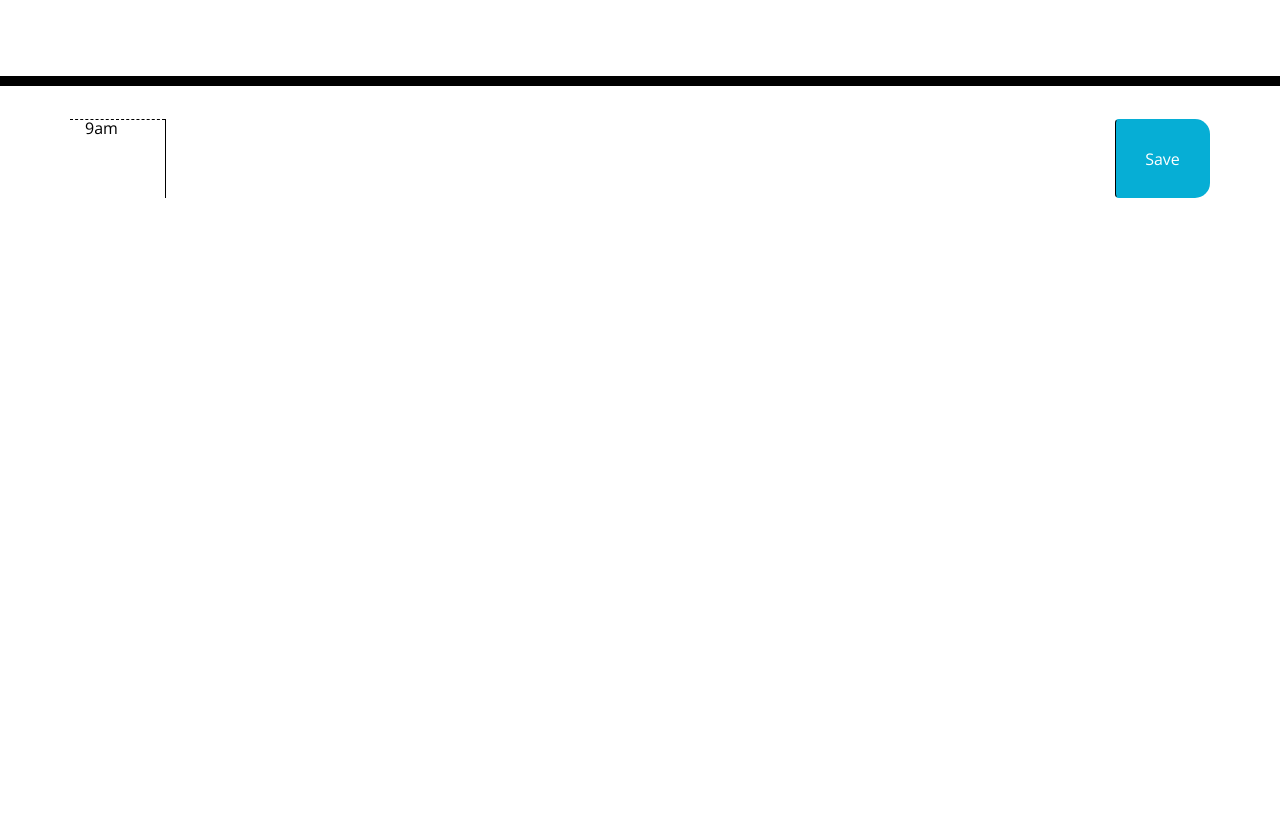
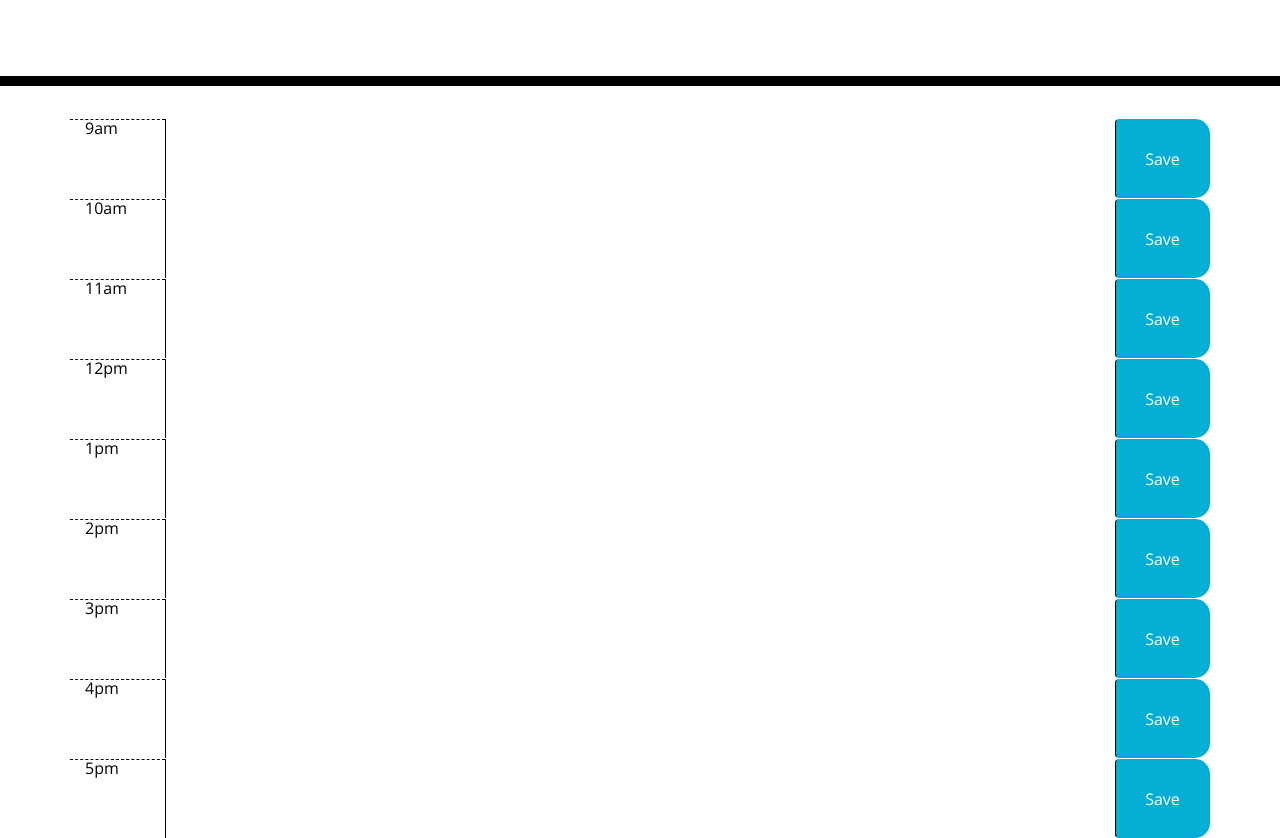
Before and after one commit to dnfrancis22/work-day-planner, a plain HTML site: page index.html in a window 1280 px wide. Shown: the part 182-1020 px from the top of the page. Before the commit the page ends 800 px from the top, so only its background shows below. Drawn offline with nearby package versions, Linux system fonts and the light colour scheme.

Commit message:
added the rest of the time blocks

```diff
--- a/index.html
+++ b/index.html
@@ -35,6 +35,46 @@
         <textarea class="col-sm-10 description"></textarea>
         <button class="saveBtn btn col-sm-1">Save</button>
       </div>
+      <div class="row time block">
+        <div class="col-sm-1 hour">10am</div>
+        <textarea class="col-sm-10 description"></textarea>
+        <button class="saveBtn btn col-sm-1">Save</button>
+      </div>
+      <div class="row time block">
+        <div class="col-sm-1 hour">11am</div>
+        <textarea class="col-sm-10 description"></textarea>
+        <button class="saveBtn btn col-sm-1">Save</button>
+      </div>
+      <div class="row time block">
+        <div class="col-sm-1 hour">12pm</div>
+        <textarea class="col-sm-10 description"></textarea>
+        <button class="saveBtn btn col-sm-1">Save</button>
+      </div>
+      <div class="row time block">
+        <div class="col-sm-1 hour">1pm</div>
+        <textarea class="col-sm-10 description"></textarea>
+        <button class="saveBtn btn col-sm-1">Save</button>
+      </div>
+      <div class="row time block">
+        <div class="col-sm-1 hour">2pm</div>
+        <textarea class="col-sm-10 description"></textarea>
+        <button class="saveBtn btn col-sm-1">Save</button>
+      </div>
+      <div class="row time block">
+        <div class="col-sm-1 hour">3pm</div>
+        <textarea class="col-sm-10 description"></textarea>
+        <button class="saveBtn btn col-sm-1">Save</button>
+      </div>
+      <div class="row time block">
+        <div class="col-sm-1 hour">4pm</div>
+        <textarea class="col-sm-10 description"></textarea>
+        <button class="saveBtn btn col-sm-1">Save</button>
+      </div>
+      <div class="row time block">
+        <div class="col-sm-1 hour">5pm</div>
+        <textarea class="col-sm-10 description"></textarea>
+        <button class="saveBtn btn col-sm-1">Save</button>
+      </div>
     </div>
 
     <script src="https://code.jquery.com/jquery-3.4.1.min.js"></script>
```
